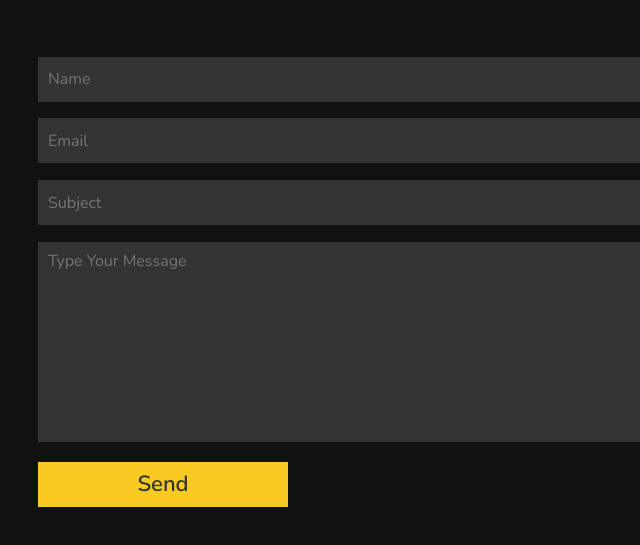
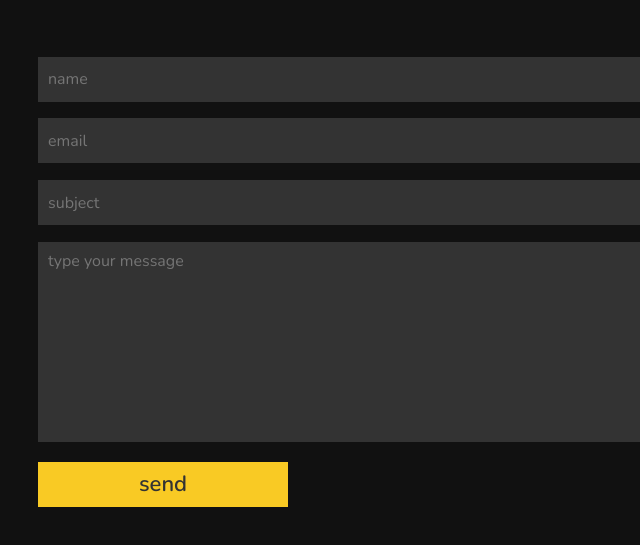
Before and after one commit to yelewa28/Portfolio, a plain HTML site: page index.html in a window 1280 px wide. Shown: the part 6377-6922 px from the top of the page, 362-1002 px from the left. Drawn offline with nearby package versions, Linux system fonts and the light colour scheme.

Commit message:
Update style.css

```diff
--- a/css/style.css
+++ b/css/style.css
@@ -466,6 +466,8 @@ header .navbar ul li a:hover{
     padding: 10px;
     margin-bottom: 2%;
     background-color: #333;
+    color: #fff;
+    text-transform: lowercase;
 }
 .message form input:focus,
 .message form textarea:focus {
@@ -490,7 +492,9 @@ header .navbar ul li a:hover{
     font-size: 16px;
     padding: 10px;
     background-color: #333;
+    color: #fff;
     resize: none;
+    text-transform: lowercase;
 }
 .top{
     position: fixed;
```
